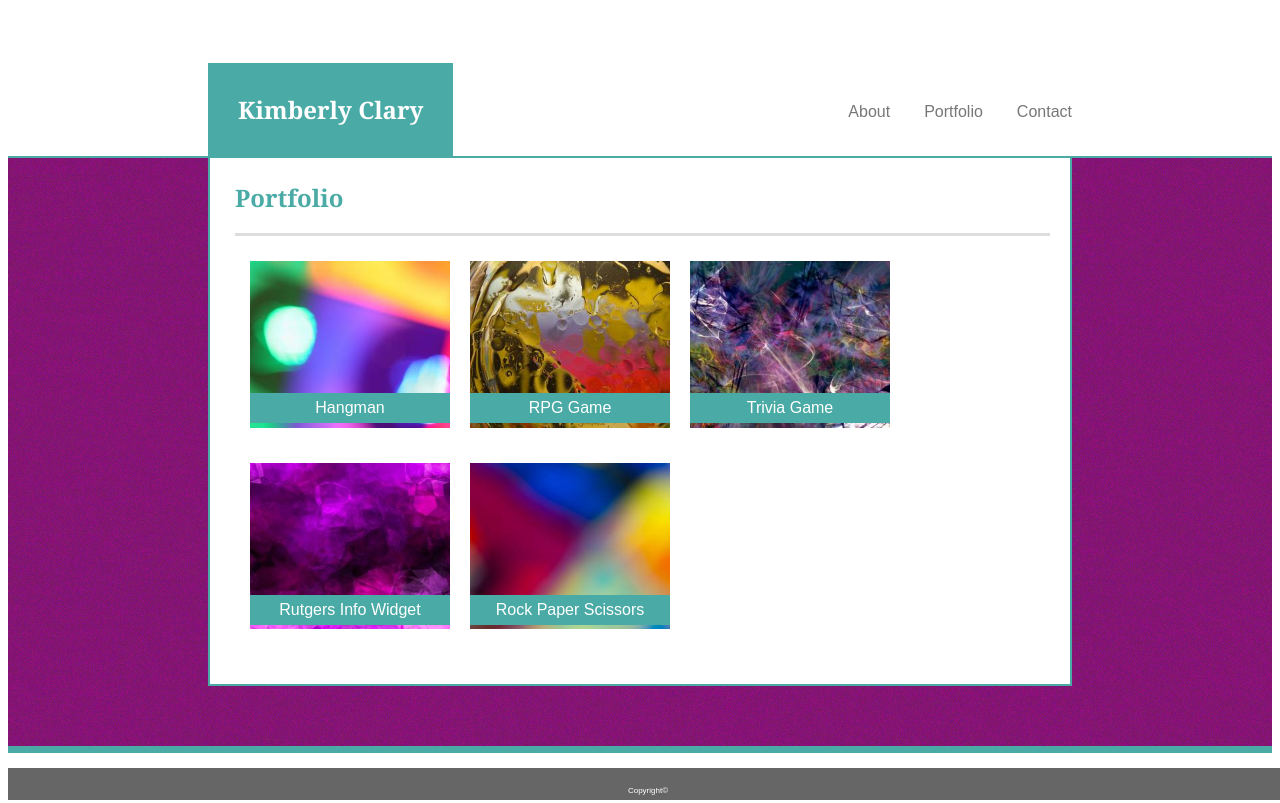
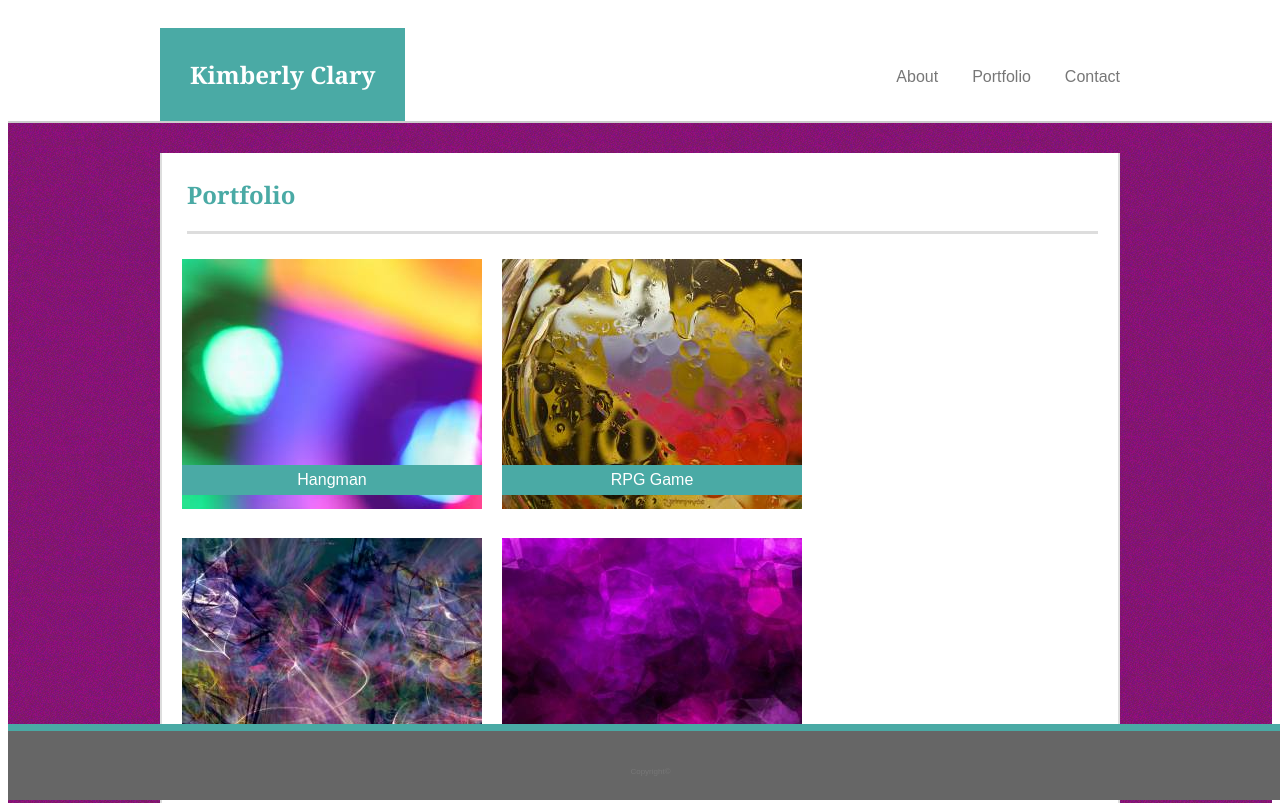
Before and after one commit to Bee406/Basic-Portfolio, a plain HTML site: page portfolio.html in a window 1280 px wide. Shown: the top 803 px of the page. Drawn offline with Linux system fonts and the light colour scheme.

Commit message:
sizing updates

```diff
--- a/assets/css/style.css
+++ b/assets/css/style.css
@@ -5,9 +5,9 @@
 }
 /**Header Style**/
 .header {
-    background:white;
-    padding: 35px 200px 0 200px;
-    border-bottom:2px solid #4aaaa5;
+    width: auto;
+    border-bottom:2px solid #cccccc;
+    margin: auto;
 }
 
 h1 {
@@ -19,12 +19,18 @@ h1 {
     margin-bottom: 0px;
 }
 
+.header1{
+    width:960px;
+    margin: auto;
+}
+
 nav {float: right;
     word-spacing: 30px;
     margin-top: 60px;
 }
 
-.navlinks {color: #777777;
+.navlinks {
+    color: #777777;
     text-decoration: none;
     font-family: 'Arial', 'Helvetica Neue', Helvetica, sans-serif;
 }
@@ -33,22 +39,27 @@ a:hover {color: #4aaaa5;}
 
 /**Content Style**/
 .background {
-    border-bottom: 7px solid #4aaaa5;
     background-image: url(../images/purple.png);
-    padding-bottom: 30px;
+    width:100%;
+    padding-top: 30px;
+    padding-bottom: 100%;
 }
 
 .content {
-    border: 2px solid #4aaaa5;
+    width: 916px;
+    border: 2px solid #dddddd;
     border-top: 0px;
     padding: 20px;
-    margin: 0 200px 30px 200px;
+    margin: auto;
     background-color: white;
+}
+
+p{
     font-family: 'Arial', 'Helvetica Neue', Helvetica, sans-serif;
     color: #777777;
     line-height: 30px;
+    margin-left: 5px;
 }
-
 h2{
     font-family: 'Georgia', Times, Times New Roman, serif;
     color: #4aaaa5;
@@ -57,9 +68,6 @@ h2{
     border-bottom: 3px solid #dddddd;
 }
 
-p {
-    margin-left:5px;
-}
 /**Footer Style**/
 footer {
     position: fixed;
@@ -67,9 +75,9 @@ footer {
     width: 100%;
     color: white;
     font-size: 8px;
-    font-family:'Arial', 'Helvetica Neue', Helvetica, sans-serif;
     text-align: center;
     background-color: #666666;
+    border-top: 7px solid #4aaaa5;
     padding-top: 18px;
     padding-bottom: 5px;
     z-index: 3;
@@ -125,26 +133,29 @@ textarea {
 
 .portfolio{
     position: relative;
-    margin-left: 20px;
-    margin-bottom: 25px;
+    margin: 0 20px 25px 0;
     float: left;
 
 }
+
 .portfolioimg{
-    width:200px;
+    width:300px;
 }
+
 .portfoliotxt {
     position: absolute;
-    top: 75%;
+    bottom: 7%;
     z-index: 2;
     background: #4aaaa5;
     color: white;
-    width: 200px;
+    width: 100%;
     margin: 0;
-    line-height: 30px;
     text-align: center;
-    font-family: 'Arial', 'Helvetica Neue', Helvetica, sans-serif;
 }
 .portfolioclick:hover{
     opacity: .2;
 }
+
+.portfoliospecs{
+    width:70%;
+}
--- a/portfolio.html
+++ b/portfolio.html
@@ -10,14 +10,16 @@
     <body class="clearfix">
 
         <section class="header clearfix">
+            <div class="header1">
                 <h1>Kimberly Clary</h1>
                 <nav> <a class="navlinks" href="index.html">About</a> <a class="navlinks" href="portfolio.html">Portfolio</a> <a class="navlinks" href="contact.html">Contact</a></nav>
+            </div>
         </section>
 
         <section class="background">
             <div class="content clearfix">
                 <h2>Portfolio</h2>
-
+                <div class="portfoliospecs">
                     <a href="#" class="portfolioclick">
                         <div class="portfolio">
                             <img class="portfolioimg" src="assets/images/Photo1.jpg" alt="Photo1"/>
@@ -31,7 +33,6 @@
                             <p class="portfoliotxt">RPG Game</p>
                         </div>
                     </a>
-
                     <a href="#" class="portfolioclick">
                         <div class="portfolio">
                             <img class="portfolioimg" src="assets/images/Photo3.jpg" alt="Photo3"/>
@@ -52,10 +53,11 @@
                         </div>
                     </a>
                 </div>
+            </div>
         </section>
 
         <footer>
-            Copyright©
+            <p>Copyright©</p>
         </footer>
     </body>
 
```
Lines whose indentation alone changed are shown as unchanged.
